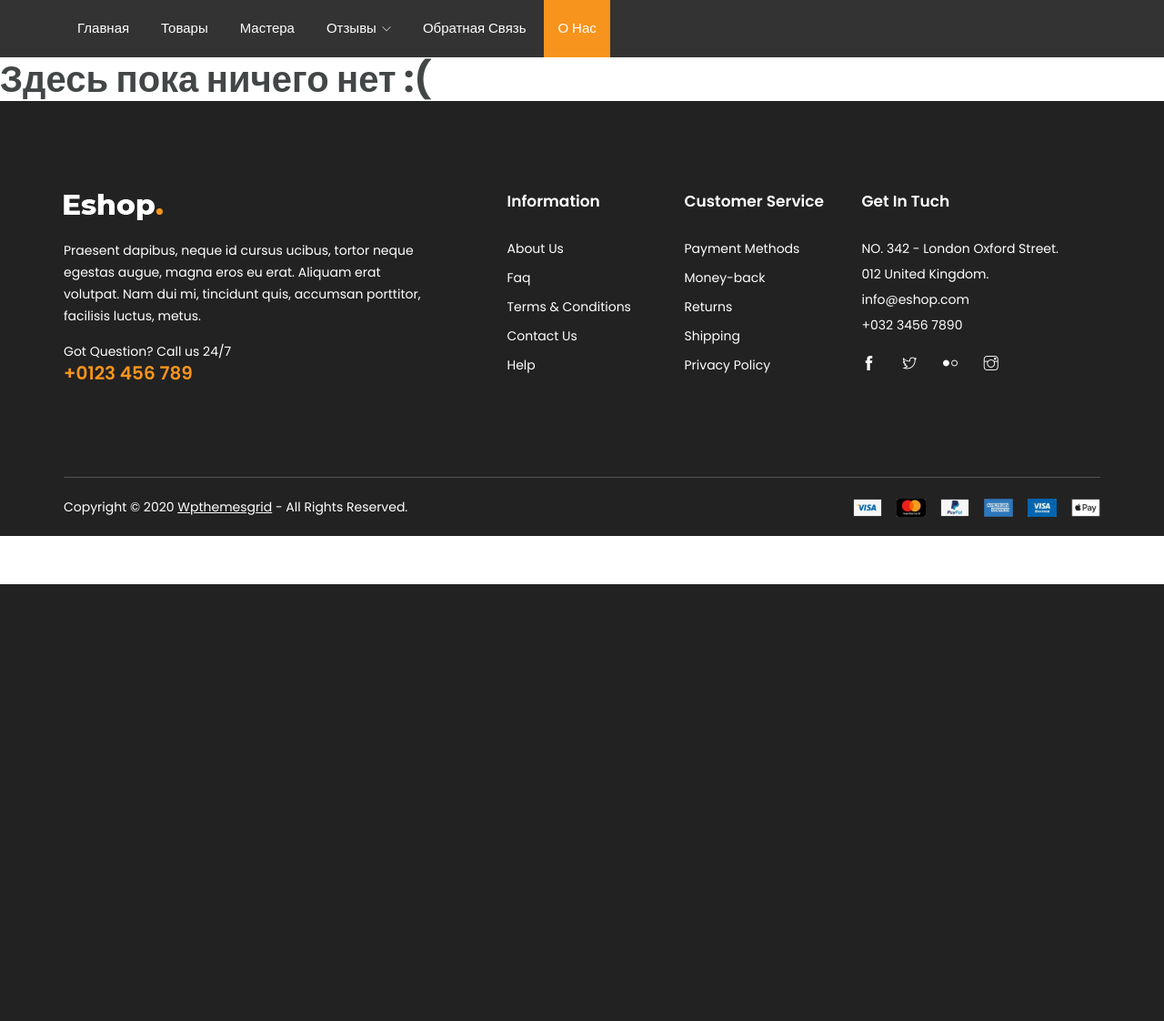
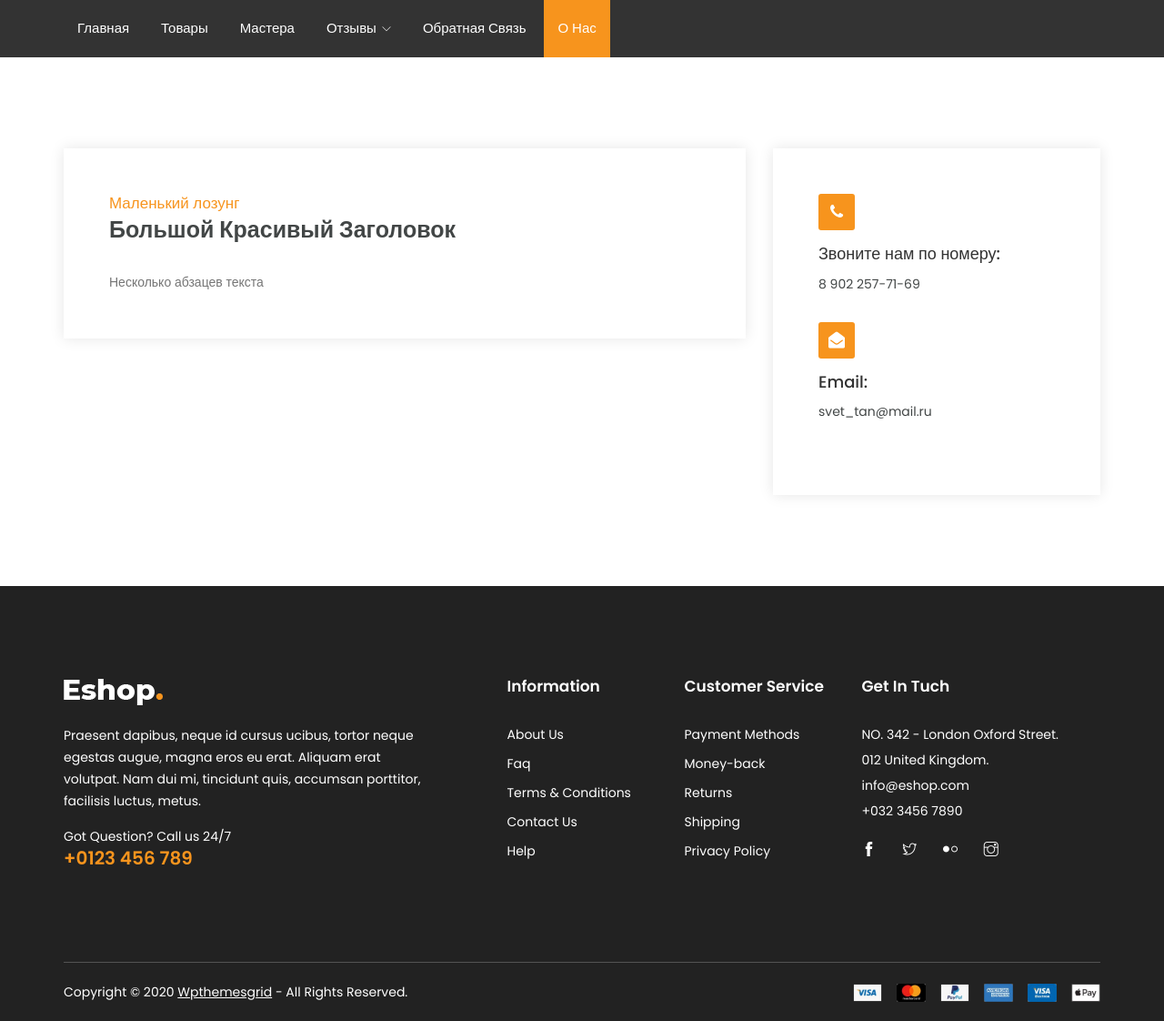
Before and after one commit to Tatianasvet/DiplomaWork, a Django app: template handmade/templates/about.html in a window 1280 px wide. Shown: the part 158-1280 px from the top of the page at 91% size. Before the commit the page ends 800 px from the top, so only its background shows below. Run offline with Django 3.2, Linux system fonts and the light colour scheme; the template is opened without the code that fills it, so the values that code supplies are empty; some libraries are stand-ins or nearby versions.

Commit message:
About page

```diff
--- a/handmade/templates/about.html
+++ b/handmade/templates/about.html
@@ -16,5 +16,41 @@
 {% endblock %}
 
 {% block content %}
-<h1>Здесь пока ничего нет :(</h1>
+<!-- Start About -->
+<section id="contact-us" class="contact-us section">
+	<div class="container">
+			<div class="contact-head">
+				<div class="row">
+					<div class="col-lg-8 col-12">
+						<div class="form-main">
+							<div class="title">
+								<h4>Маленький лозунг</h4>
+								<h3>Большой красивый заголовок</h3>
+							</div>
+							<p>Несколько абзацев текста</p>
+						</div>
+					</div>
+					<div class="col-lg-4 col-12">
+						<div class="single-head">
+							<div class="single-info">
+								<i class="fa fa-phone"></i>
+								<h4 class="title">Звоните нам по номеру:</h4>
+								<ul>
+									<li>8 902 257-71-69</li>
+								</ul>
+							</div>
+							<div class="single-info">
+								<i class="fa fa-envelope-open"></i>
+								<h4 class="title">Email:</h4>
+								<ul>
+									<li>svet_tan@mail.ru</li>
+								</ul>
+							</div>
+						</div>
+					</div>
+				</div>
+			</div>
+		</div>
+</section>
+<!--/ End About -->
 {% endblock %}
--- a/handmade/templates/contact.html
+++ b/handmade/templates/contact.html
@@ -118,12 +118,6 @@
 </section>
 <!--/ End Contact -->
 
-<!-- Map Section -->
-<div class="map-section">
-	<div id="myMap"></div>
-</div>
-<!--/ End Map Section -->
-
 <!-- Start Shop Newsletter  -->
 <section class="shop-newsletter section">
 	<div class="container">
--- a/handmade/templates/index.html
+++ b/handmade/templates/index.html
@@ -84,7 +84,7 @@
 						<div class="right-content">
 							<ul class="list-main">
 								<li><i class="ti-user"></i> <a href="#">Мой Аккаунт</a></li>
-								<li><i class="ti-power-off"></i><a href="login">Вход</a></li>
+								<li><i class="ti-power-off"></i><a href="http://127.0.0.1:8000/login">Вход</a></li>
 							</ul>
 						</div>
 						<!-- End Top Right -->
```
